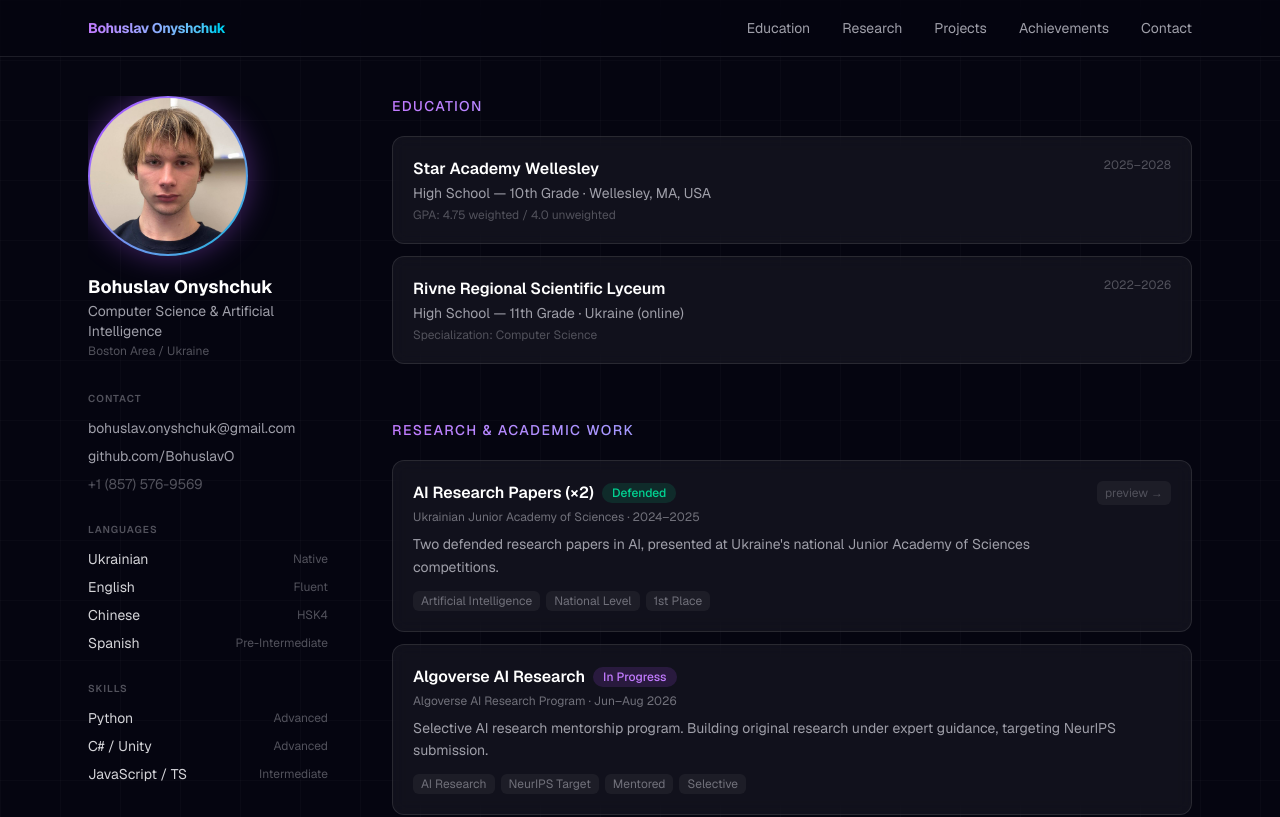
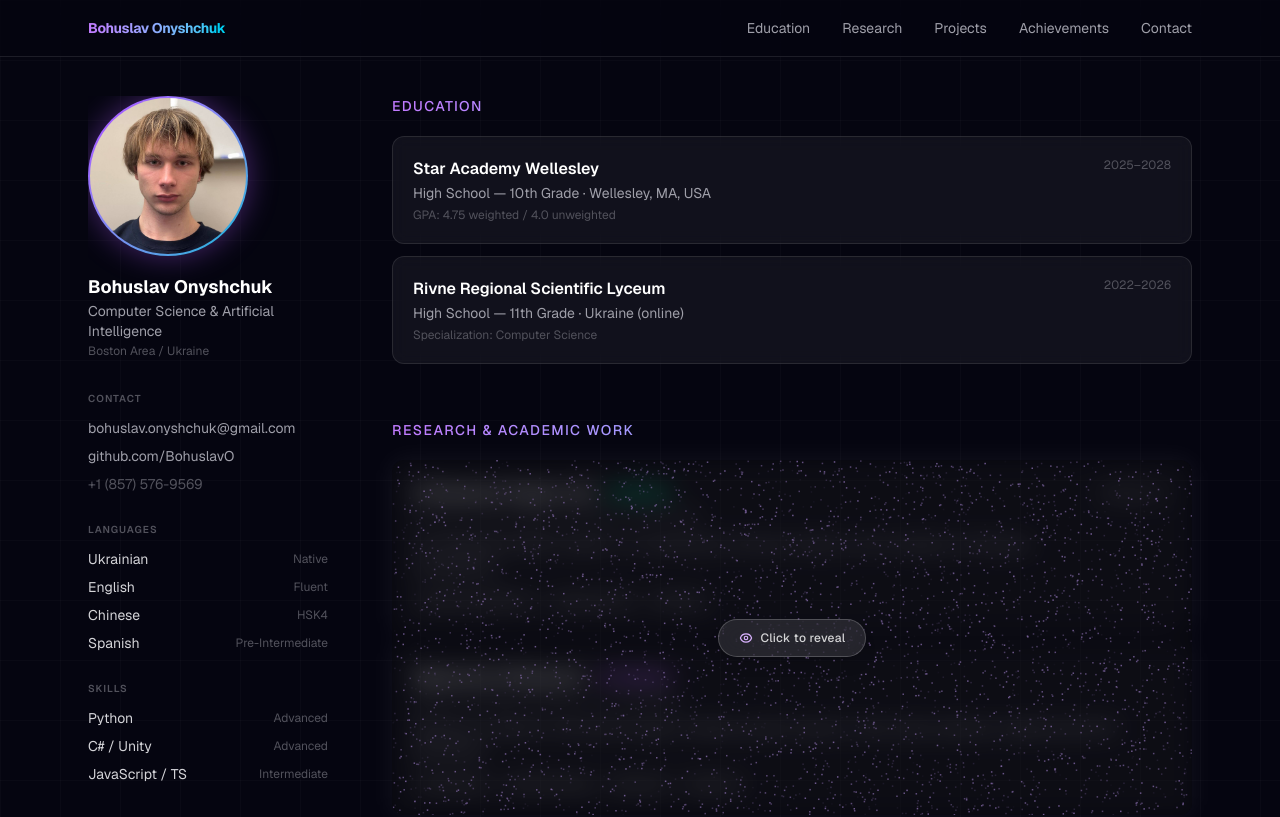
Before and after one commit to BohuslavO/portfolio, a Next.js app: page / in a window 1280 px wide. Shown: the top 817 px of the page. Built offline with nearby package versions, Linux system fonts and the light colour scheme.

Commit message:
Add Telegram-style spoiler effect to Research, Leadership, Technical Experience

```diff
--- a/components/AchievementsNew.tsx
+++ b/components/AchievementsNew.tsx
@@ -1,4 +1,5 @@
 import { SectionLabel } from "./Education";
+import { SpoilerSection } from "./SpoilerSection";
 
 const achievements = [
   {
@@ -31,6 +32,7 @@ export default function AchievementsNew() {
   return (
     <section id="achievements">
       <SectionLabel>Leadership & Achievements</SectionLabel>
+      <SpoilerSection>
       <div className="rounded-xl border border-white/10 bg-white/5 p-6 backdrop-blur-sm">
         <ul className="space-y-4">
           {achievements.map((item, i) => (
@@ -44,6 +46,7 @@ export default function AchievementsNew() {
           ))}
         </ul>
       </div>
+      </SpoilerSection>
     </section>
   );
 }
--- /dev/null
+++ b/components/SpoilerSection.tsx
@@ -0,0 +1,111 @@
+"use client";
+
+import { useState, useEffect, useRef } from "react";
+
+interface SpoilerSectionProps {
+  children: React.ReactNode;
+}
+
+export function SpoilerSection({ children }: SpoilerSectionProps) {
+  const [revealed, setRevealed] = useState(false);
+  const canvasRef = useRef<HTMLCanvasElement>(null);
+  const animRef = useRef<number>(0);
+
+  useEffect(() => {
+    const canvas = canvasRef.current;
+    if (!canvas) return;
+    const ctx = canvas.getContext("2d");
+    if (!ctx) return;
+
+    canvas.width = canvas.offsetWidth;
+    canvas.height = canvas.offsetHeight;
+
+    type Particle = { x: number; y: number; vx: number; vy: number; alpha: number };
+    const count = Math.max(200, Math.floor((canvas.width * canvas.height) / 60));
+    const particles: Particle[] = Array.from({ length: count }, () => ({
+      x: Math.random() * canvas.width,
+      y: Math.random() * canvas.height,
+      vx: (Math.random() - 0.5) * 0.55,
+      vy: (Math.random() - 0.5) * 0.55,
+      alpha: Math.random(),
+    }));
+
+    let running = true;
+    const animate = () => {
+      if (!running) return;
+      ctx.clearRect(0, 0, canvas.width, canvas.height);
+      for (const p of particles) {
+        p.x += p.vx;
+        p.y += p.vy;
+        p.alpha += (Math.random() - 0.5) * 0.07;
+        p.alpha = Math.max(0.05, Math.min(0.9, p.alpha));
+        if (p.x < 0) p.x = canvas.width;
+        if (p.x > canvas.width) p.x = 0;
+        if (p.y < 0) p.y = canvas.height;
+        if (p.y > canvas.height) p.y = 0;
+        ctx.fillStyle = `rgba(200, 160, 255, ${p.alpha})`;
+        ctx.fillRect(p.x, p.y, 1.5, 1.5);
+      }
+      animRef.current = requestAnimationFrame(animate);
+    };
+    animate();
+
+    return () => {
+      running = false;
+      cancelAnimationFrame(animRef.current);
+    };
+  }, []);
+
+  return (
+    <div className="relative">
+      {/* Content — blurred until revealed */}
+      <div
+        className={`transition-all duration-700 ${
+          revealed ? "" : "blur-md select-none pointer-events-none"
+        }`}
+      >
+        {children}
+      </div>
+
+      {/* Overlay */}
+      <div
+        className={`absolute inset-0 z-10 overflow-hidden rounded-xl transition-opacity duration-600 ${
+          revealed ? "opacity-0 pointer-events-none" : "cursor-pointer"
+        }`}
+        onClick={() => setRevealed(true)}
+      >
+        {/* Particle canvas */}
+        <canvas ref={canvasRef} className="absolute inset-0 h-full w-full" />
+        {/* Subtle tint */}
+        <div className="absolute inset-0 bg-zinc-950/40" />
+        {/* Reveal hint */}
+        <div className="absolute inset-0 flex items-center justify-center">
+          <div className="flex items-center gap-2 rounded-full border border-white/20 bg-white/10 px-5 py-2.5 shadow-lg backdrop-blur-md">
+            <svg
+              className="h-3.5 w-3.5 text-purple-300"
+              fill="none"
+              stroke="currentColor"
+              viewBox="0 0 24 24"
+            >
+              <path
+                strokeLinecap="round"
+                strokeLinejoin="round"
+                strokeWidth={2}
+                d="M15 12a3 3 0 11-6 0 3 3 0 016 0z"
+              />
+              <path
+                strokeLinecap="round"
+                strokeLinejoin="round"
+                strokeWidth={2}
+                d="M2.458 12C3.732 7.943 7.523 5 12 5c4.478 0 8.268 2.943 9.542 7-1.274 4.057-5.064 7-9.542 7-4.477 0-8.268-2.943-9.542-7z"
+              />
+            </svg>
+            <span className="text-xs font-medium tracking-wide text-white/80">
+              Click to reveal
+            </span>
+          </div>
+        </div>
+      </div>
+    </div>
+  );
+}
--- a/components/TechExperience.tsx
+++ b/components/TechExperience.tsx
@@ -1,4 +1,5 @@
 import { SectionLabel } from "./Education";
+import { SpoilerSection } from "./SpoilerSection";
 
 const items = [
   { text: "3+ years in Unity (C#) — game development, starting age 11" },
@@ -16,6 +17,7 @@ export default function TechExperience() {
     <>
       <section>
         <SectionLabel>Technical Experience</SectionLabel>
+        <SpoilerSection>
           <div className="rounded-xl border border-white/10 bg-white/5 p-6 backdrop-blur-sm">
             <ul className="space-y-3">
               {items.map((item, i) => (
@@ -26,6 +28,7 @@ export default function TechExperience() {
               ))}
             </ul>
           </div>
+        </SpoilerSection>
       </section>
 
       {/* Contact anchor — targeted by navbar */}
--- a/components/WorkShowcase.tsx
+++ b/components/WorkShowcase.tsx
@@ -2,6 +2,7 @@
 
 import { useState } from "react";
 import { SectionLabel } from "./Education";
+import { SpoilerSection } from "./SpoilerSection";
 
 type WorkItem = {
   id: string;
@@ -172,11 +173,13 @@ export default function WorkShowcase() {
       {/* Research */}
       <section id="research">
         <SectionLabel>Research & Academic Work</SectionLabel>
-        <div className="space-y-3">
-          {research.map((item) => (
-            <Card key={item.id} item={item} />
-          ))}
-        </div>
+        <SpoilerSection>
+          <div className="space-y-3">
+            {research.map((item) => (
+              <Card key={item.id} item={item} />
+            ))}
+          </div>
+        </SpoilerSection>
       </section>
 
       {/* Projects */}
```
Lines whose indentation alone changed are shown as unchanged.
